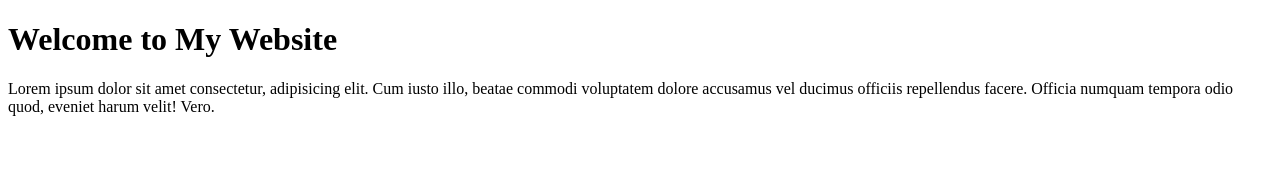
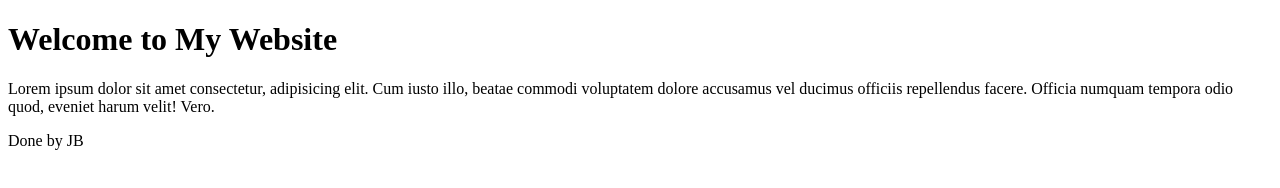
Before and after one commit to MUKE-coder/learning-git, a plain HTML site: page index.html in a window 1280 px wide. Drawn offline with Linux system fonts and the light colour scheme.

Commit message:
added a paragraph

```diff
--- a/index.html
+++ b/index.html
@@ -14,5 +14,6 @@
       repellendus facere. Officia numquam tempora odio quod, eveniet harum
       velit! Vero.
     </p>
+    <p>Done by JB</p>
   </body>
 </html>
```
